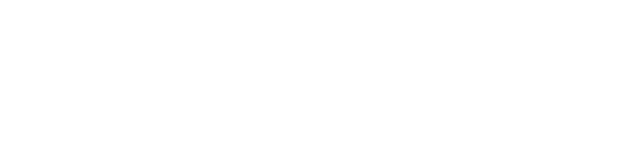
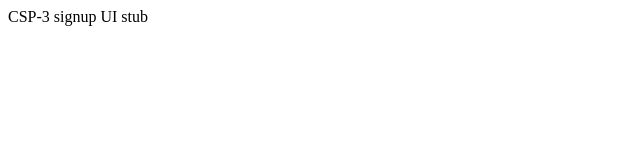
Before and after one commit to PatrizioAcquadro/csp-social-demo, a plain HTML site: page web/index.html in a window 1280 px wide. Shown: the whole page, without its empty margins (0-640 px from the left). Drawn offline with Linux system fonts and the light colour scheme.

Commit message:
CSP-3: add signup UI placeholder section

```diff
--- a/web/index.html
+++ b/web/index.html
@@ -1 +1,2 @@
 <!doctype html><title>demo</title>
+<section id='signup'>CSP-3 signup UI stub</section>
```
